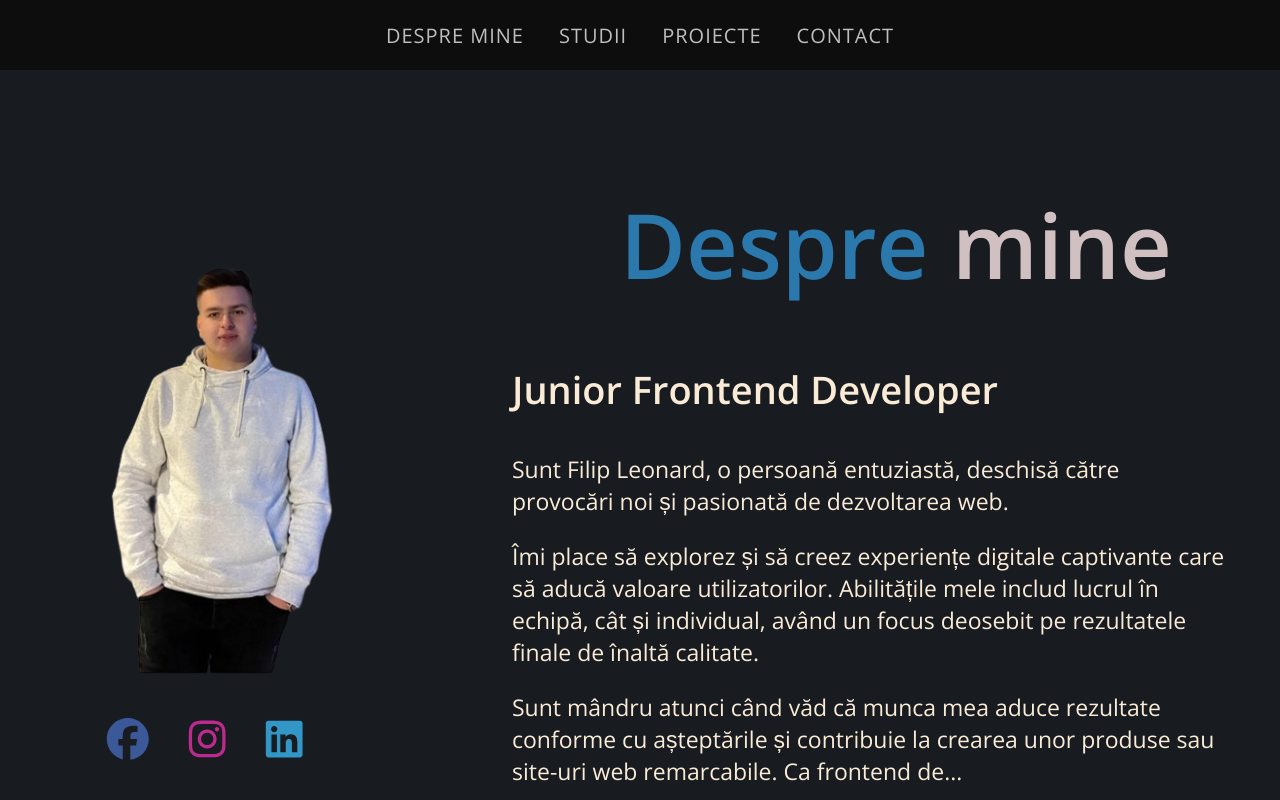
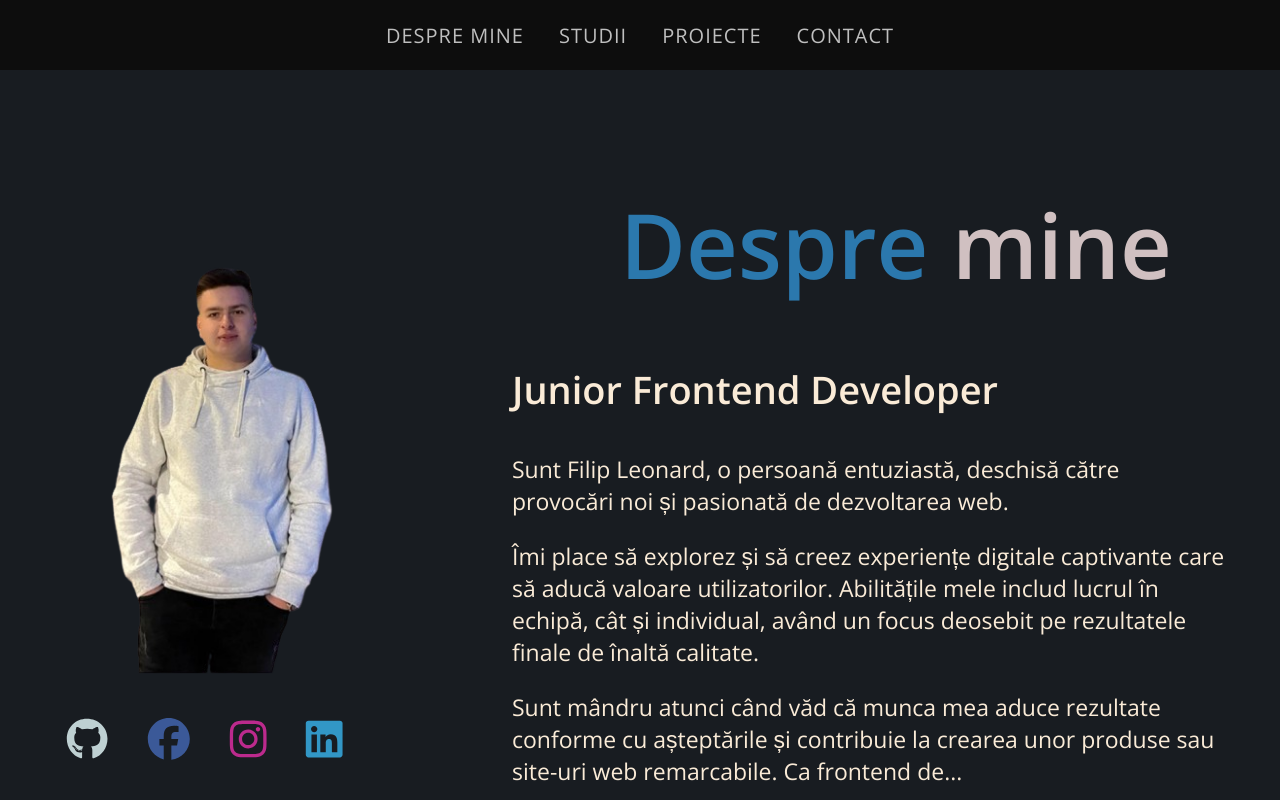
Before and after one commit to Leonard-71/PersonalPortfolio, a React (Create React App) app: page / in a window 1280 px wide. Shown: the top 800 px of the page. Built offline with nearby package versions, Linux system fonts and the light colour scheme.

Commit message:
Adaugare modificari componente AboutMe, Project, DownloadCVButton

```diff
--- a/src/components/about/AboutMe.jsx
+++ b/src/components/about/AboutMe.jsx
@@ -3,7 +3,7 @@ import './AboutMe.scss';
 import imgPrincipala from '../assets/imgPrincipala.png';
 
 import { FontAwesomeIcon } from '@fortawesome/react-fontawesome';
-import { faFacebook, faInstagram, faLinkedin } from '@fortawesome/free-brands-svg-icons';
+import { faFacebook, faGithub, faInstagram, faLinkedin } from '@fortawesome/free-brands-svg-icons';
 
 const aboutMeData = {
   subheading: 'Junior Frontend Developer',
@@ -45,6 +45,10 @@ const AboutMe = () => {
       <div className="about-image">
         <img src={imgPrincipala} alt="About Me" className="larger-image" />
         <div className="social-icons">
+
+          <a href='https://github.com/Leonard-71' className="icon-github">
+            <FontAwesomeIcon icon={faGithub} />
+          </a>
           <a href='https://www.facebook.com/leonard.filip007' className="icon-facebook">
             <FontAwesomeIcon icon={faFacebook} />
           </a>
@@ -54,6 +58,8 @@ const AboutMe = () => {
           <a href='https://www.linkedin.com/in/filip-leonard-26036726a' className="icon-linkedin">
             <FontAwesomeIcon icon={faLinkedin} />
           </a>
+
+
         </div>
       </div>
       <div className="desc-about">
--- a/src/components/about/AboutMe.scss
+++ b/src/components/about/AboutMe.scss
@@ -4,6 +4,8 @@ $instagram-purple: #bc2a8d;
 $instagram-hover-purple: #8a3ab9;
 $linkedin-blue: #3297c6;
 $linkedin-hover-blue: #0077B5;
+$github-color:	#bed0d2;
+$github-hover-color:#545252;
 $icon-size: 42px;
 $icon-size-hover: 35px;
 
@@ -79,6 +81,17 @@ $icon-size-hover: 35px;
           transform: scale(1.4);
         }
       }
+
+
+      .icon-github{
+        color: $github-color;
+        font-size: $icon-size;
+
+        &:hover {
+          color: $github-hover-color;
+          transform: scale(1.4);
+        }
+      }
     }
   }
 
--- a/src/components/project/Project.jsx
+++ b/src/components/project/Project.jsx
@@ -1,7 +1,7 @@
 import React from 'react'
 import './Project.scss'
 import CardsList from './cardsList/CardsList';
-import DownloadCVButton from '../downloadCVButton/DownloadCVButton';
+import DownloadCVButton from '../project/downloadCVButton/DownloadCVButton';
 
 
 const Project = () => {
--- a/src/components/project/downloadCVButton/DownloadCVButton.jsx
+++ b/src/components/project/downloadCVButton/DownloadCVButton.jsx
@@ -1,6 +1,6 @@
 import React from 'react';
 import './DownloadCVButton.scss';
-import CVFile from '../assets/CV-LeonardFilip.pdf';
+import CVFile from '../../assets/CV-LeonardFilip.pdf';
 
 const DownloadCVButton = () => {
   const onButtonClick = () => {
```
Also changed, not shown: 1 other file (tests, documents, lock files or other folders).
